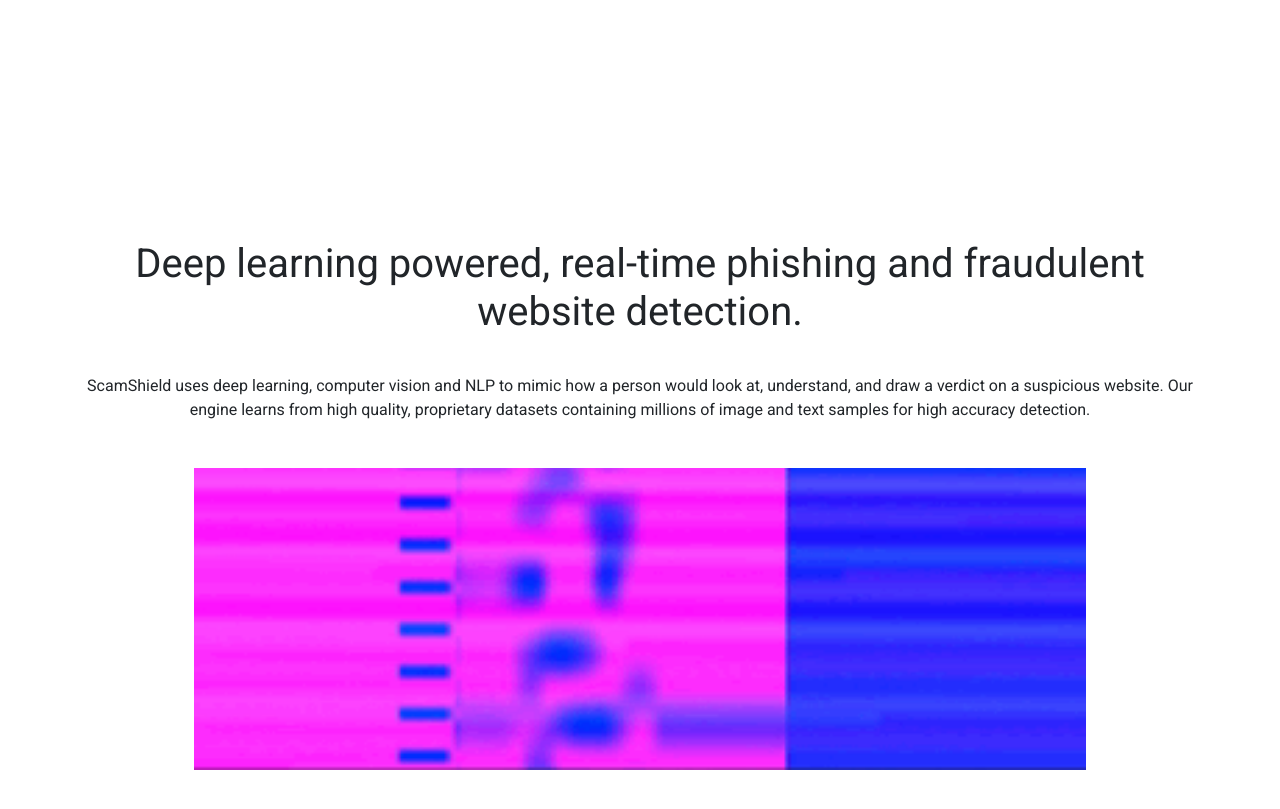
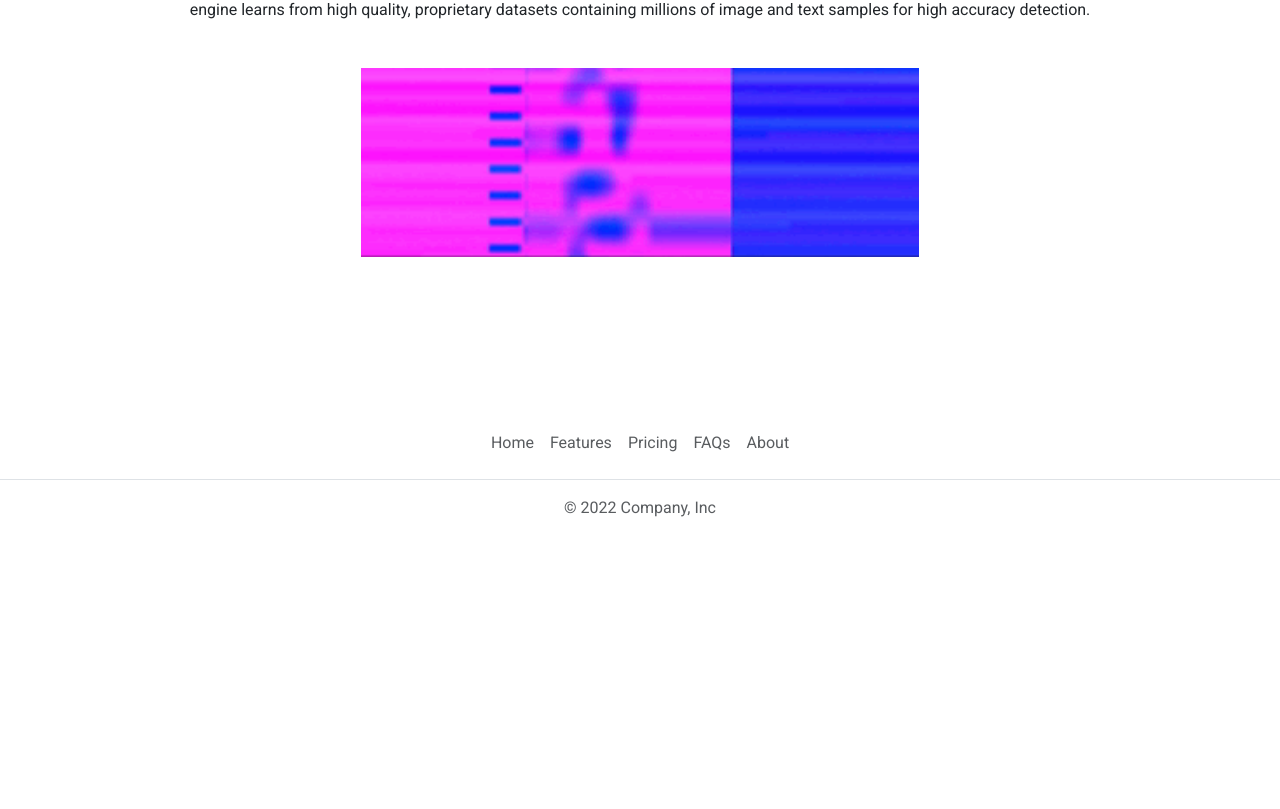
Before and after one commit to Vaani-pathariya/kavach, a React (Create React App) app: page / in a window 1280 px wide. Shown: the part 1399-2208 px from the top of the page. After the commit the page ends 1975 px from the top, so only its background shows below. Built offline with nearby package versions, Linux system fonts and the light colour scheme.

Commit message:
More sections added

```diff
--- a/public/styles.css
+++ b/public/styles.css
@@ -7,13 +7,22 @@
     padding: 0;
     box-sizing: border-box;
     font-family: 'Roboto', sans-serif;
+
 }
+
+
 
 /* Utility Classes */
 
 .flex {
     display: flex;
 }
+
+.primary-btn{
+
+}
+
+
 
 /* Check-bar */
 
@@ -43,7 +52,7 @@
 .cta-container {
     background-color: #f3f5f7;
     padding: 40px;
-    margin-top: 350px;
+    margin-top: 150px;
 }
 
 .cta-main-content {
@@ -58,7 +67,7 @@
 
 /* Feature section */
 .feature-container{
-    margin-top: 350px;
+    margin-block: 150px;
 }
 
 .feature-main-content{
@@ -69,5 +78,5 @@
 }
 
 .feature-image{
-    width: 80%;
+    width: 50%;
 }
--- a/src/components/App.jsx
+++ b/src/components/App.jsx
@@ -3,6 +3,7 @@
 import CheckBar from './CheckBar'
 import CTA from './CTA'
 import Feature from './Feature'
+import Footer from './Footer'
 
 export default function App() {
     return (
@@ -11,14 +12,7 @@
             <CheckBar />
             <CTA/>
             <Feature/>
-            <br />
-            <br />
-            <br />
-            <br />
-            <br />
-            <br />
-            <br />
-            <br />
+            <Footer/>
         </div>
     )
 }
--- /dev/null
+++ b/src/components/Footer.jsx
@@ -0,0 +1,18 @@
+import React from 'react'
+
+export default function () {
+    return (
+        <div>
+            <footer class="py-3 my-4">
+                <ul class="nav justify-content-center border-bottom pb-3 mb-3">
+                    <li class="nav-item"><a href="#" class="nav-link px-2 text-muted">Home</a></li>
+                    <li class="nav-item"><a href="#" class="nav-link px-2 text-muted">Features</a></li>
+                    <li class="nav-item"><a href="#" class="nav-link px-2 text-muted">Pricing</a></li>
+                    <li class="nav-item"><a href="#" class="nav-link px-2 text-muted">FAQs</a></li>
+                    <li class="nav-item"><a href="#" class="nav-link px-2 text-muted">About</a></li>
+                </ul>
+                <p class="text-center text-muted">© 2022 Company, Inc</p>
+            </footer>
+        </div>
+    )
+}
```
Also changed, not shown: 2 other files (tests, documents, lock files or other folders).
